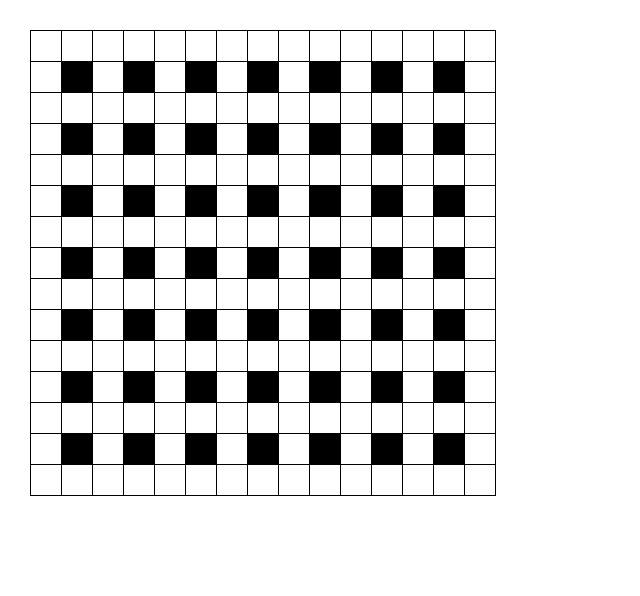
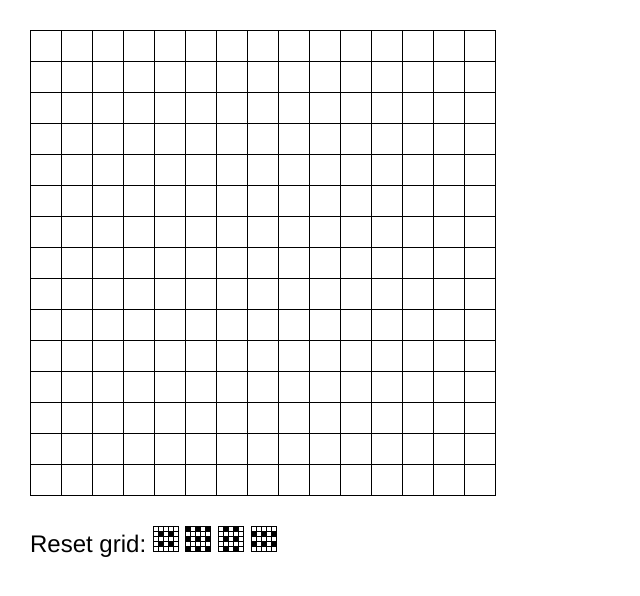
Before and after one commit to kerryb/crossword-maker, a plain HTML site: page index.html in a window 1280 px wide. Shown: the whole page, without its empty margins (0-640 px from the left). Drawn offline with nearby package versions, Linux system fonts and the light colour scheme.

Commit message:
Four buttons to reset to different grid starting points

```diff
--- a/css/grid.css
+++ b/css/grid.css
@@ -11,3 +11,8 @@
 .block {
   background-color: black;
 }
+
+#reset {
+  margin-left: 30px;
+  font-size: 1.5em;
+}
--- /dev/null
+++ b/css/site.css
@@ -0,0 +1,4 @@
+body {
+   font-family: "HelveticaNeue-Light", "Helvetica Neue Light", "Helvetica Neue", Helvetica, Arial, "Lucida Grande", sans-serif;
+   font-weight: 300;
+}
--- a/index.html
+++ b/index.html
@@ -2,11 +2,19 @@
 <html>
   <head>
     <link rel="stylesheet" type="text/css" href="css/reset.css" />
+    <link rel="stylesheet" type="text/css" href="css/site.css" />
     <link rel="stylesheet" type="text/css" href="css/grid.css" />
     <title>Crossword maker</title>
   </head>
   <body>
     <table id="grid"></table>
+    <div id="reset">
+      Reset grid:
+      <a id="reset-0" href="#"><img src="img/grid-0.png" alt="Grid 0" /></a>
+      <a id="reset-1" href="#"><img src="img/grid-1.png" alt="Grid 1" /></a>
+      <a id="reset-2" href="#"><img src="img/grid-2.png" alt="Grid 2" /></a>
+      <a id="reset-3" href="#"><img src="img/grid-3.png" alt="Grid 3" /></a>
+    </div>
     <script src="https://code.jquery.com/jquery-1.11.3.min.js"></script>
     <script src="https://cdnjs.cloudflare.com/ajax/libs/underscore.js/1.8.3/underscore-min.js"></script>
     <script src="js/grid.js"></script>
--- a/js/grid.js
+++ b/js/grid.js
@@ -1,6 +1,9 @@
 $(function() {
   createGrid();
-  resetGrid();
+  $("#reset-0").bind("click", function() { resetGrid(1, 1); return false });
+  $("#reset-1").bind("click", function() { resetGrid(0, 0); return false });
+  $("#reset-2").bind("click", function() { resetGrid(0, 1); return false });
+  $("#reset-3").bind("click", function() { resetGrid(1, 0); return false });
 });
 
 function createGrid() {
@@ -13,11 +16,10 @@ function createGrid() {
   });
 }
 
-function resetGrid() {
+function resetGrid(first_block_row, first_block_col) {
   $("#grid td").removeClass("block");
-  _.each(_.range(1, 14, 2), function(row) {
-    _.each(_.range(1, 14, 2), function(col) {
-      console.log(row, col);
+  _.each(_.range(first_block_row, 15, 2), function(row) {
+    _.each(_.range(first_block_col, 15, 2), function(col) {
       $("#grid .row-" + row + " .col-" + col).addClass("block");
     });
   });
```
Also changed, not shown: img/grid-0.png (added), img/grid-1.png (added), img/grid-2.png (added), img/grid-3.png (added).
